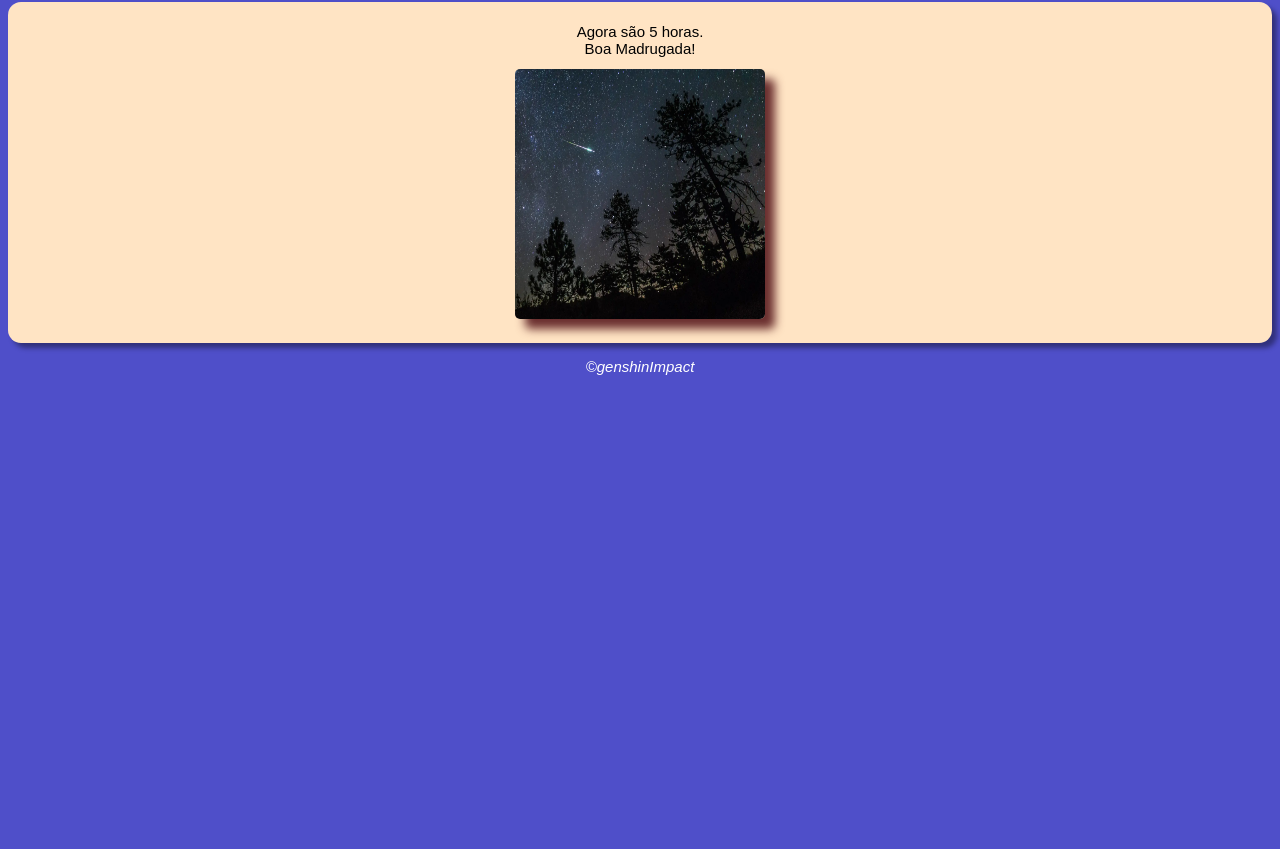
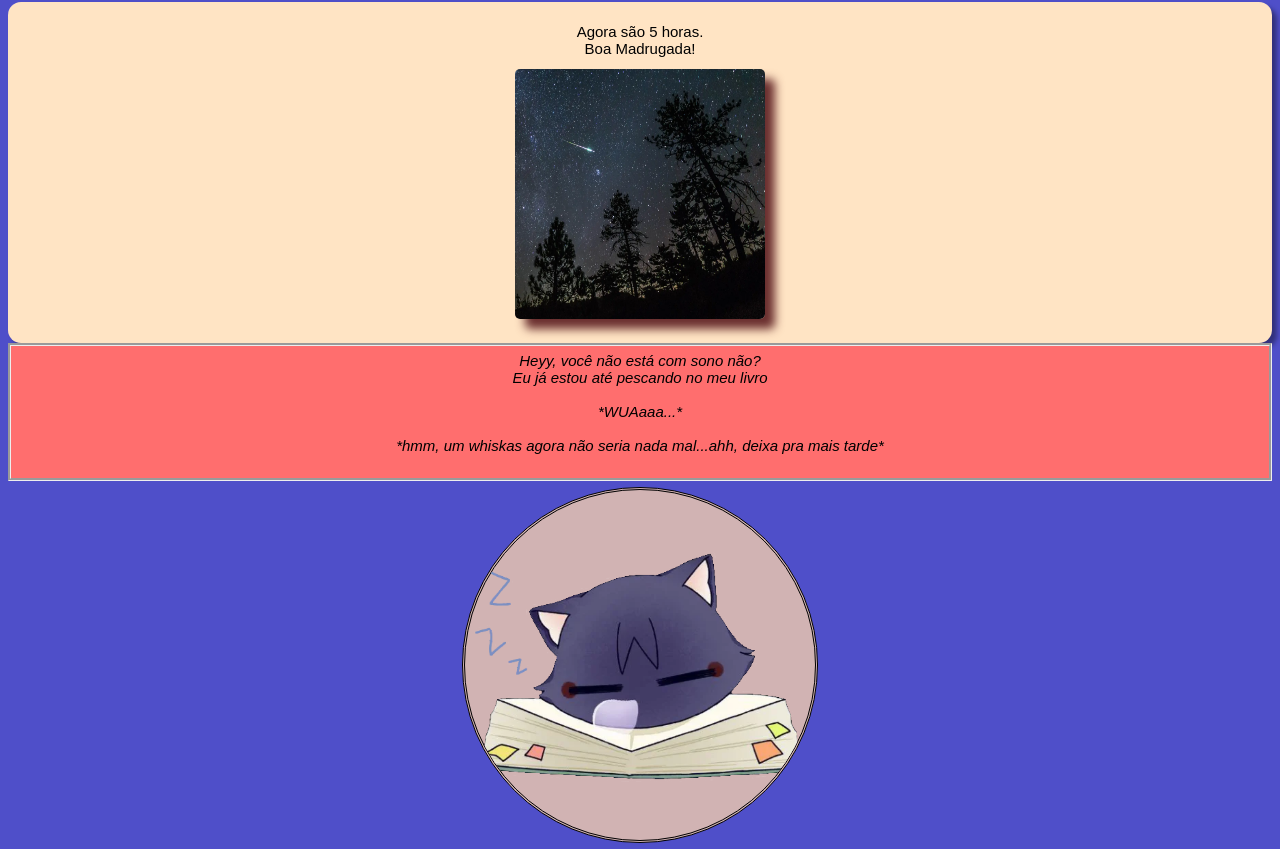
Before and after one commit to noideafornickk/interativo, a plain HTML site: page index.html in a window 1280 px wide. Shown: the part 72-921 px from the top of the page. Before the commit the page ends 800 px from the top, so only its background shows below. Drawn offline with Linux system fonts and the light colour scheme.

Commit message:
Add files via upload

```diff
--- a/index.html
+++ b/index.html
@@ -13,13 +13,21 @@
     <section>
 
         <div id="msg">
+        </div>
 
-
-        </div>
         <div id="foto">
             <img id="img" src="manha.jpg" alt="manha">
         </div>
     </section>
+
+  <div id="msg2"></div>
+
+        <div id="foto2">
+    <img id="img2" src="estudo.png" alt="">
+        </div>
+        <div id="msg2"><p id="t2"></p></div>
+
+
     <footer>
        <p>&copygenshinImpact</p>
 
--- a/path.js
+++ b/path.js
@@ -1,20 +1,43 @@
 function carregar (){
 var msg = window.document.getElementById('msg')
-var foto = window.document.getElementById('foto')
+var msg2 = window.document.getElementById('msg2')
+var t2 = window.document.getElementById('t2')
+var foto = window.document.getElementById('foto & foto2')
 var data =  new Date()
-var hora =  data.getHours()
+var hora = data.getHours()
 if (hora >= 0 && hora < 6){
     img.src= 'madruga.webp'
+    img2.src= 'sono.png'
     msg.innerHTML = `Agora são ${hora} horas. <br> Boa Madrugada! `
-}else if (hora >= 6 && hora < 12){
+    msg2.innerHTML = `Heyy, você não está com sono não? <br>Eu já estou até pescando no meu livro</br> <br>*WUAaaa...*</br>
+    <br>*hmm, um whiskas agora não seria nada mal...ahh, deixa pra mais tarde*</br>`
+    t2.innerHTML=`Vamos dar uma descansada? <br>Pois eu irei, haha</br><br>Tchauuu, ops...</br>
+    <br>Miauuu :3</br>`
+
+
+} else if (hora >= 6 && hora < 12){
     img.src='manha.jpg'
+    img2.src='zoio.png'
     msg.innerHTML = `Agora são ${hora} horas. <br> Buenos Dias!`
+    msg2.innerHTML=`Mano, são ${hora} horas da manhã doido, o que estás a fazer aqui?<br>Bem, independente do que seja, apenas seja breve</br>
+    <br>Estarei de olho em ti enquanto fuça aqui</br>`
+    t2.innerHTML=`*Que menininho mais mal-humorado, nem um bom dia digno me deu <br>Denunciado, ff15 no Diff</br>`
 } else if (hora >= 12 && hora <18) {
+    img2.src='estudo.png'
     img.src = 'tarde.jpg'
     msg.innerHTML = `Agora são ${hora} horas. <br> Boa Tarde!`
+    msg2.innerHTML=`Salve Djow, só nos estudis? haha, e as namoradinha?
+    <br>*Saudade do tempo que não vivemos*</br>`
+    t2.innerHTML=`Ok Google, como centralizar uma <br>D</br>I</br>V`
+
 }
  else {
     img.src='noite.png'
+    img2.src='hello.png'
    msg.innerHTML = `Agora são ${hora} horas. <br> Buenas Noches!`
+   msg2.innerHTML=`eu finjo que não percebo, mas tudo está sendo observado. o esperto se faz de bobo só pra ver até onde o burro se faz de inteligente. nesse jogo sútil cada movimento é estratégico e cada palavra tem um significado oculto. por trás do meu sorriso sereno, estou atento a cada detalhe.`
+   t2.innerHTML=`And you don't seem to understand
+   <br>
+   A shame, you seemed an honest man`
 }
 }
--- a/salsa.css
+++ b/salsa.css
@@ -29,6 +29,34 @@ body {
    text-align: center;
    padding: 6px;
  }
+ #foto2{
+   text-align: center;
+   padding: auto;
+
+
+
+
+}
+#img2{
+   background: rgb(209, 179, 179);
+   border-radius: 200px;
+   border-style:double;
+   height: 350px;
+   width: 350px;
+
+}
+#msg2{
+   width: auto;
+   height: 120px;
+   margin: auto;
+   background-color: rgb(255, 110, 110);
+   border-style:groove;
+  font-style:oblique;
+
+
+
+
+}
  footer {
     color: white;
     text-align: center;
```
Also changed, not shown: estudo.png (added), hello.png (added), sono.png (added), zoio.png (added).
